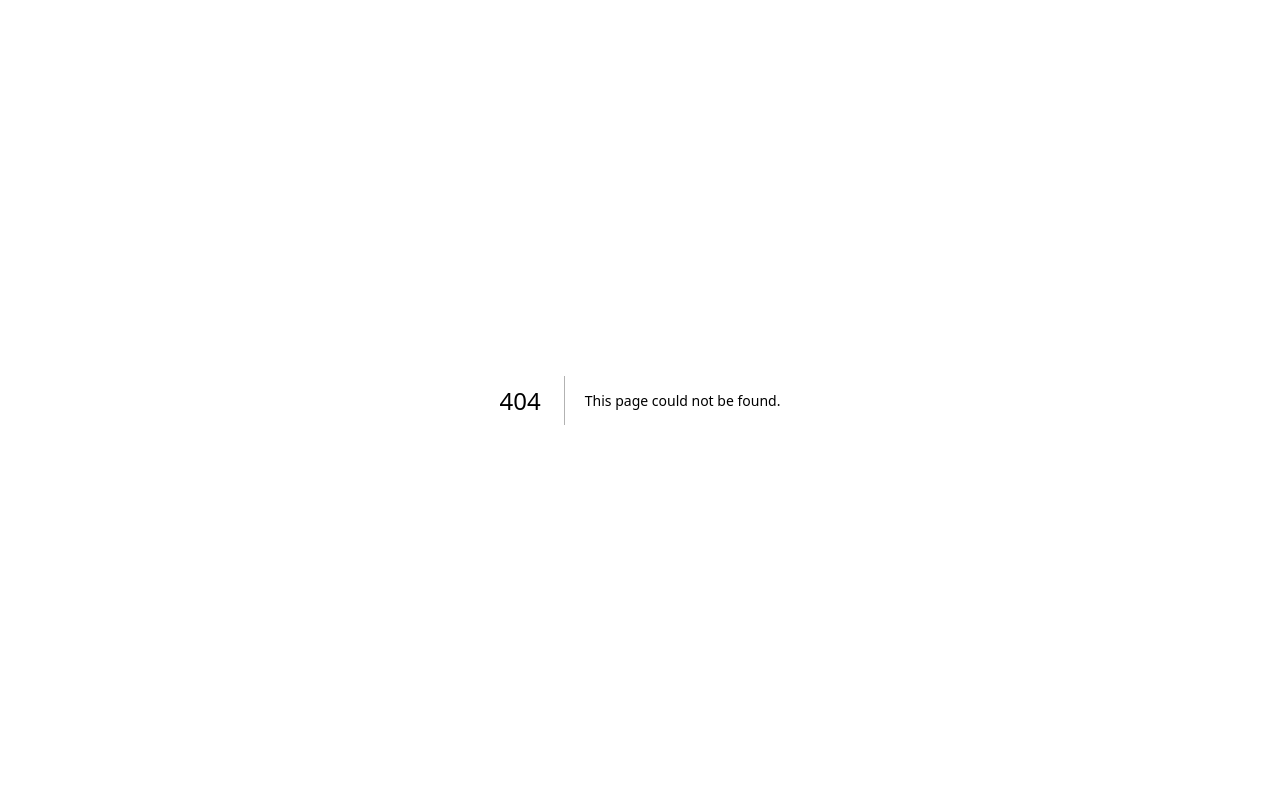
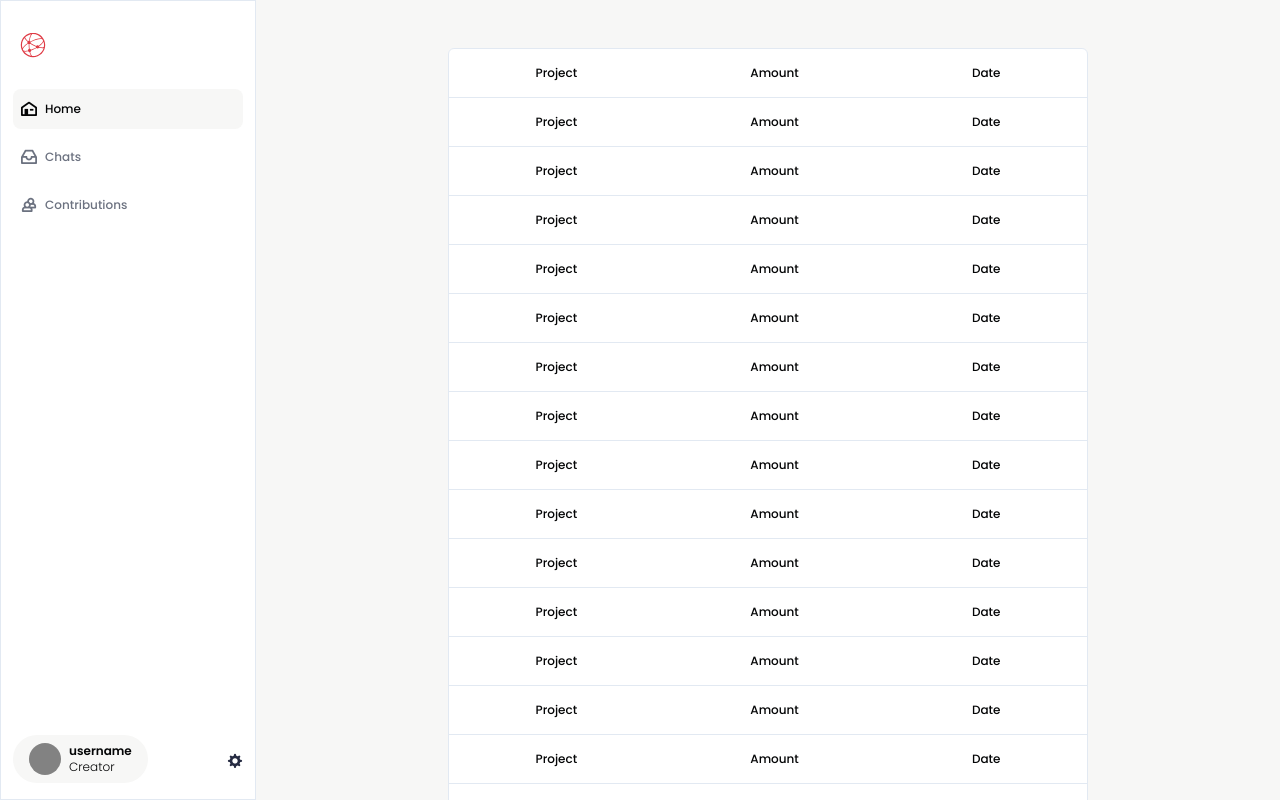
Before and after one commit to Safaayachi/feelim-siteA, a Next.js app: page /contributor/contributions in a window 1280 px wide. Before the commit this address had no page. Built offline with nearby package versions, Linux system fonts and the light colour scheme; grey boxes are pictures that could not be loaded.

Commit message:
reward card

```diff
--- a/components/RewardCard.tsx
+++ b/components/RewardCard.tsx
@@ -29,7 +29,7 @@ const RewardCard = () => {
 					</div>
 				</div>
 			</div>
-            <div className="absolute top-0 right-0 bg-primary p-2 shadow-full rounded-tr-md text-sm text-white font-semibold">First Level</div>
+            <div className="absolute top-0 right-0 bg-green-500 p-2 shadow-full rounded-tr-md text-sm text-white font-semibold">First Level</div>
 		</div>
 	);
 };
--- a/components/SideBar.tsx
+++ b/components/SideBar.tsx
@@ -85,7 +85,7 @@ const SideBar = () => {
 								</li>
 							</Link>
 
-							<Link passHref href={"/"}>
+							<Link passHref href={"/contributor/contributions"}>
 								<li className="py-3 text-xs text-secondary-shade rounded-lg bg-transparent font-medium px-2">
 									<div className="flex flex-row gap-2 items-center">
 										<i className="icon-users"></i>
--- /dev/null
+++ b/pages/contributor/contributions.tsx
@@ -0,0 +1,110 @@
+import React from "react";
+import Link from "next/link";
+import Image from "next/image";
+import Layout from "../../components/Layout";
+
+const contributions = () => {
+	return (
+		<div className="bg-primary-tint ">
+			<Layout hasFooter={false} hasHeader={false}>
+				<div className="flex justify-center container max-auto px-8 py-12">
+					<div className="relative w-full lg:w-2/3  border border-solid border-dark-tint rounded-md flex flex-col  bg-white">
+						<div className="flex text-xs font-medium flex-row justify-around py-4 border-b border-solid border-dark-tint">
+							<div>Project</div>
+							<div>Amount</div>
+							<div>Date</div>
+						</div>
+						<div className="flex text-xs font-medium flex-row justify-around py-4 border-b border-solid border-dark-tint">
+							<div>Project</div>
+							<div>Amount</div>
+							<div>Date</div>
+						</div>
+						<div className="flex text-xs font-medium flex-row justify-around py-4 border-b border-solid border-dark-tint">
+							<div>Project</div>
+							<div>Amount</div>
+							<div>Date</div>
+						</div>
+						<div className="flex text-xs font-medium flex-row justify-around py-4 border-b border-solid border-dark-tint">
+							<div>Project</div>
+							<div>Amount</div>
+							<div>Date</div>
+						</div>
+						<div className="flex text-xs font-medium flex-row justify-around py-4 border-b border-solid border-dark-tint">
+							<div>Project</div>
+							<div>Amount</div>
+							<div>Date</div>
+						</div>
+						<div className="flex text-xs font-medium flex-row justify-around py-4 border-b border-solid border-dark-tint">
+							<div>Project</div>
+							<div>Amount</div>
+							<div>Date</div>
+						</div>
+						<div className="flex text-xs font-medium flex-row justify-around py-4 border-b border-solid border-dark-tint">
+							<div>Project</div>
+							<div>Amount</div>
+							<div>Date</div>
+						</div>
+						<div className="flex text-xs font-medium flex-row justify-around py-4 border-b border-solid border-dark-tint">
+							<div>Project</div>
+							<div>Amount</div>
+							<div>Date</div>
+						</div>
+						<div className="flex text-xs font-medium flex-row justify-around py-4 border-b border-solid border-dark-tint">
+							<div>Project</div>
+							<div>Amount</div>
+							<div>Date</div>
+						</div>
+						<div className="flex text-xs font-medium flex-row justify-around py-4 border-b border-solid border-dark-tint">
+							<div>Project</div>
+							<div>Amount</div>
+							<div>Date</div>
+						</div>
+						<div className="flex text-xs font-medium flex-row justify-around py-4 border-b border-solid border-dark-tint">
+							<div>Project</div>
+							<div>Amount</div>
+							<div>Date</div>
+						</div>
+						<div className="flex text-xs font-medium flex-row justify-around py-4 border-b border-solid border-dark-tint">
+							<div>Project</div>
+							<div>Amount</div>
+							<div>Date</div>
+						</div>
+						<div className="flex text-xs font-medium flex-row justify-around py-4 border-b border-solid border-dark-tint">
+							<div>Project</div>
+							<div>Amount</div>
+							<div>Date</div>
+						</div>
+						<div className="flex text-xs font-medium flex-row justify-around py-4 border-b border-solid border-dark-tint">
+							<div>Project</div>
+							<div>Amount</div>
+							<div>Date</div>
+						</div>
+
+						<div className="flex text-xs font-medium flex-row justify-around py-4 border-b border-solid border-dark-tint">
+							<div>Project</div>
+							<div>Amount</div>
+							<div>Date</div>
+						</div>
+						<div className="flex text-xs font-medium flex-row justify-around py-4 border-b border-solid border-dark-tint">
+							<div>Project</div>
+							<div>Amount</div>
+							<div>Date</div>
+						</div>
+						<div className="flex text-xs font-medium flex-row justify-around py-4 border-b border-solid border-dark-tint">
+							<div>Project</div>
+							<div>Amount</div>
+							<div>Date</div>
+						</div>
+						<div className="flex text-xs font-medium flex-row justify-around py-4 ">
+							<div>Project</div>
+							<div>Amount</div>
+							<div>Date</div>
+						</div>
+					</div>
+				</div>
+			</Layout>
+		</div>
+	);
+};
+
+export default contributions;
--- a/pages/contributor/projects/details.tsx
+++ b/pages/contributor/projects/details.tsx
@@ -44,7 +44,7 @@ const details = () => {
 							</div>
 						</div>
 					</div>
-					<div className="flex flex-row gap-6">
+					<div className="flex md:flex-row flex-col gap-6 ">
 						<div className="flex flex-col gap-4 w-full lg:w-2/3 px-8 py-4">
 							<div className="relative w-full   border border-solid border-dark-tint rounded-md flex flex-col  bg-white p-4">
 								<h1 className="text-sm font-semibold text-secondary">
```
